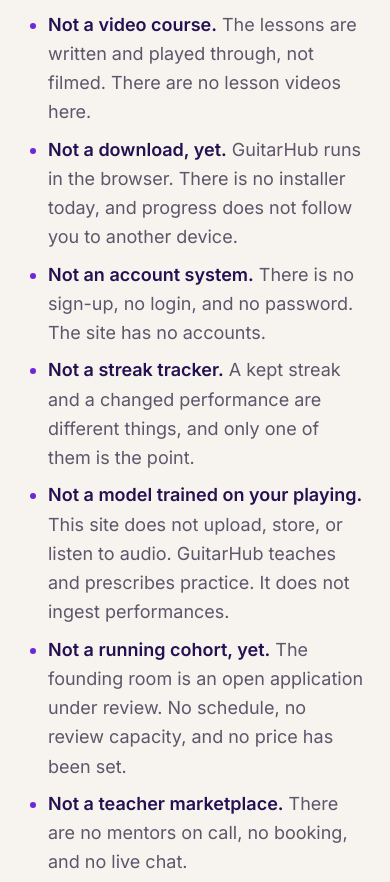
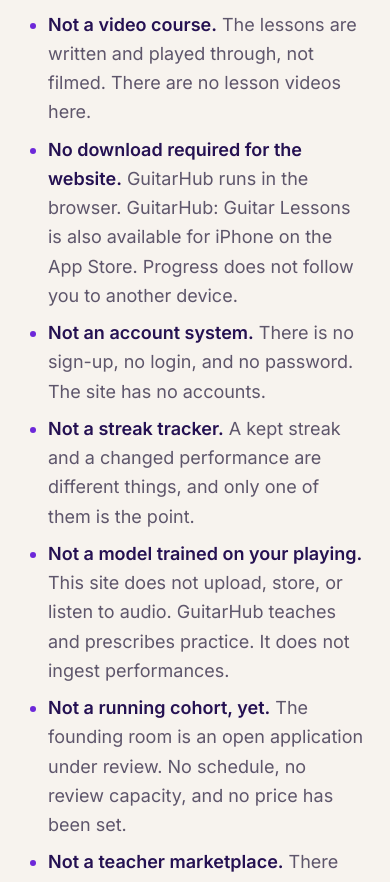
Before and after one commit to JasonColapietro/suede-guitar-hub, a Next.js app: page /about in a window 390 px wide. Shown: the part 5020-5902 px from the top of the page. Built offline with nearby package versions, Linux system fonts and the light colour scheme.

Commit message:
fix: acknowledge the released GuitarHub iPhone app (#54)

```diff
--- a/app/about/page.tsx
+++ b/app/about/page.tsx
@@ -253,9 +253,9 @@
             played through, not filmed. There are no lesson videos here.
           </li>
           <li>
-            <strong>Not a download, yet.</strong> GuitarHub runs in the browser.
-            There is no installer today, and progress does not follow you to
-            another device.
+            <strong>No download required for the website.</strong> GuitarHub runs in the browser.
+            GuitarHub: Guitar Lessons is also available for iPhone on the App Store.
+            Progress does not follow you to another device.
           </li>
           <li>
             <strong>Not an account system.</strong> There is no sign-up, no
--- a/app/faq/page.tsx
+++ b/app/faq/page.tsx
@@ -135,7 +135,7 @@
     id: "what-guitarhub-is-not",
     group: "what-it-is",
     q: "What is GuitarHub not?",
-    a: "It is not a video course, a lesson library, a streak tracker, a teacher marketplace, or an app you download. There are no lesson videos here, no installer, no mentors on call, and no live chat. The tools and the written guides are the whole of what this site does today, and the founding room is an application under review rather than a service already running.",
+    a: "It is not a video course, a lesson library, a streak tracker, or a teacher marketplace. There are no lesson videos here, no mentors on call, and no live chat. The website requires no download; GuitarHub: Guitar Lessons is also available for iPhone on the App Store. The tools and the written guides are the whole of what this site does today, and the founding room is an application under review rather than a service already running.",
   },
   {
     id: "what-are-the-tools",
```
